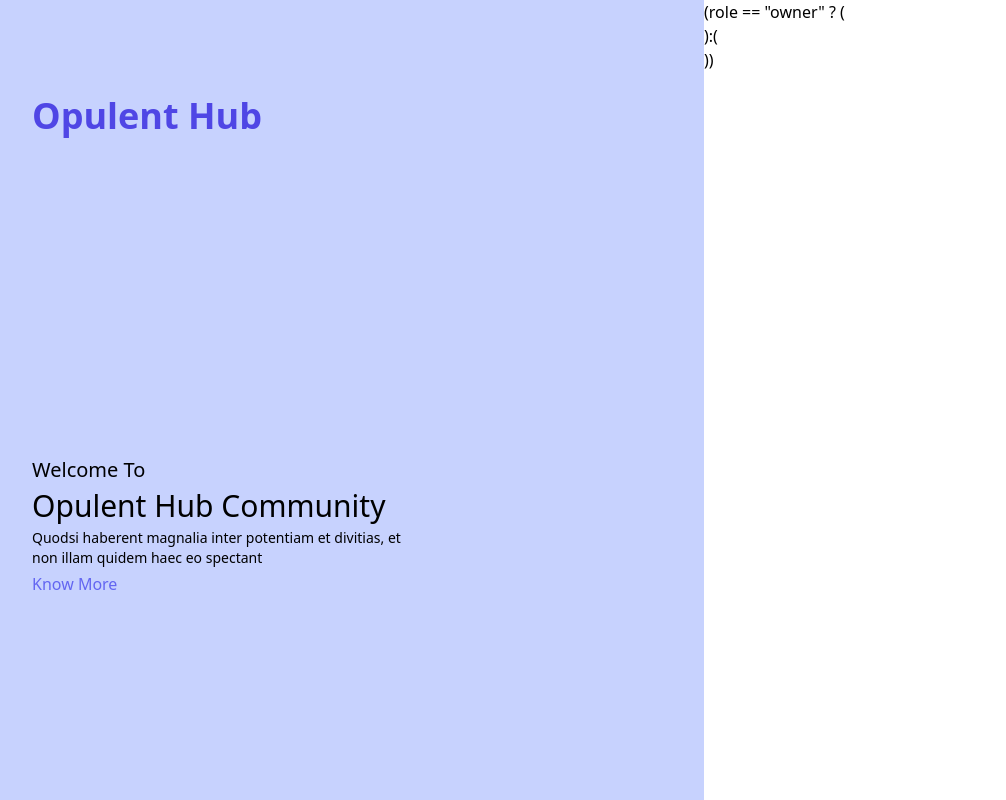
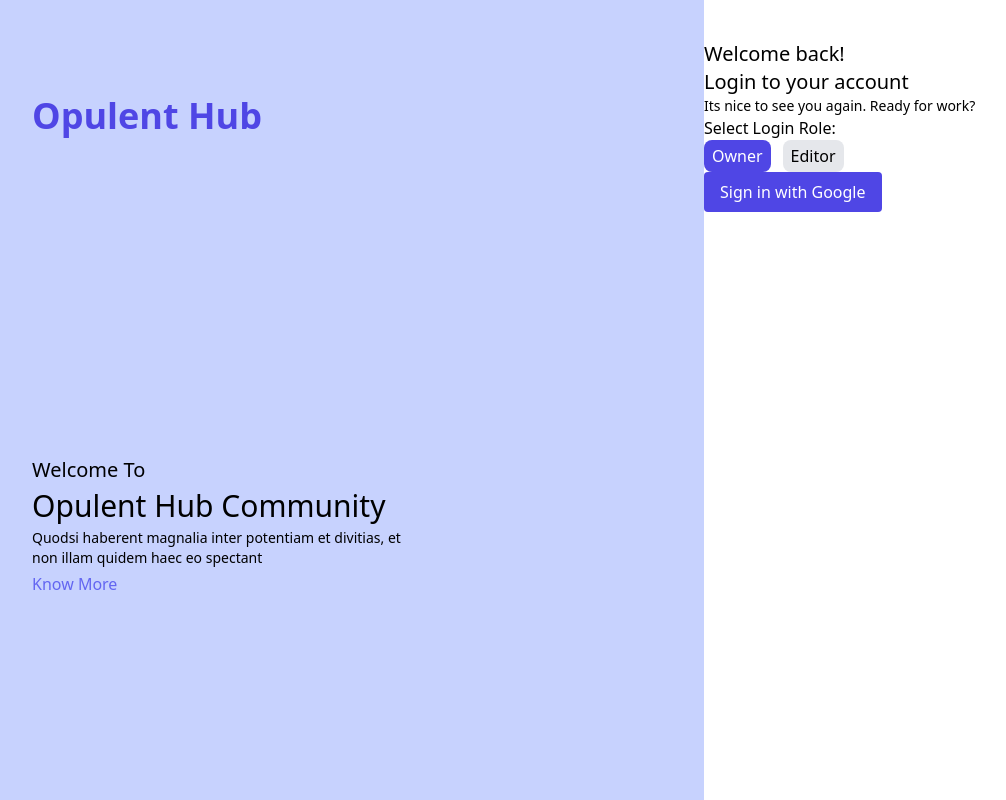
Before and after one commit to geetansh-oss/Opulent-Hub, a Next.js app: page /auth/signin in a window 1280 px wide. Shown: the whole page, without its empty margins (64-1070 px from the left). Built offline with nearby package versions, Linux system fonts and the light colour scheme.

Commit message:
role based auth

```diff
--- a/src/app/api/auth/[...nextauth]/route.js
+++ b/src/app/api/auth/[...nextauth]/route.js
@@ -23,7 +23,7 @@ export const handler = NextAuth({
   },
   callbacks: {
     async jwt({ token, account }) {
-      if (accout) {
+      if (account) {
         token.accessToken = account.access_token;
       }
       return token;
@@ -31,6 +31,17 @@ export const handler = NextAuth({
     async session({ session, token }) {
       session.accessToken = token.accessToken;
       return session;
+    },
+    async signIn(account, profile, query){
+      const role = query.role;
+
+      if(role == "owner"){
+
+      }
+      else if(role == "editor"){
+
+      }
+      return true;
     }
   }
 })
--- a/src/app/auth/layout.jsx
+++ b/src/app/auth/layout.jsx
@@ -15,7 +15,7 @@ export default function AuthLayout({ children }) {
               <h1 className="text-3xl">
                 Opulent Hub Community
               </h1>
-              <p className="text-sm w-96">
+              <p className="text-sm max-w-96">
                 Quodsi haberent magnalia inter potentiam et divitias, et non illam quidem haec eo spectant
               </p>
               <a href="/about" className="text-indigo-500">
--- a/src/app/auth/signin/page.jsx
+++ b/src/app/auth/signin/page.jsx
@@ -1,22 +1,80 @@
 "use client";
 
 import { useState } from 'react';
+import { signIn } from 'next-auth/react';
 export default function SignIn() {
 
-  const [role, setRole] = useState("");
+  const [role, setRole] = useState("owner");
+
+  function handleRoleSelection(selectedRole) {
+    setRole(selectedRole);
+  };
+
+  function handleSubmit(event) {
+    event.preventDefault();
+    console.log(`sign in as ${role}`)
+  };
+
+  function handleSignIn() {
+    if (role === "owner") {
+      signIn("google", {
+        callbackUrl: "/dashboard/owner",
+        role:"owner",
+        scope: "https://www.googleapis.com/auth/youtube.upload"
+      })
+    }
+    else if(role === "editor"){
+      signIn("google", {
+        callbackUrl: "/dashboard/editor",
+        role: "editor",
+        scope: ""
+      })
+    }
+  }
+
   return (
+    <div className='py-10'>
+      <section>
+        <h1 className='text-xl'>
+          Welcome back!
+        </h1>
+        <h1 className='text-xl'>
+          Login to your account
+        </h1>
+        <h1 className='text-sm'>
+          Its nice to see you again. Ready for work?
+        </h1>
+      </section>
+      <form onSubmit={handleSubmit} className="">
+        <label>Select Login Role:</label>
+        <div className=" flex flex-row gap-3">
+          <button
+            type="button"
+            className={`py-1 px-2 rounded-lg ${role === "owner" ? "bg-indigo-600 text-white" : "bg-gray-200 text-black"}`}
+            onClick={() => handleRoleSelection("owner")}
+          >
+            Owner
+          </button>
+          <button
+            type="button"
+            className={`py-1 px-2 rounded-lg ${role === "editor" ? "bg-indigo-600 text-white" : "bg-gray-200 text-black"}`}
+            onClick={() => handleRoleSelection("editor")}
+          >
+            Editor
+          </button>
+        </div>
+        <div>
+          {role && (
+            <button
+              className="px-4 py-2 bg-indigo-600 text-white rounded hover:bg-indigo-700"
+              onClick={handleSignIn}
+            >
+              Sign in with Google
+            </button>
+          )}
+        </div>
+      </form>
 
-    <div>
-      (role == "owner" ? (
-      <div>
-
-      </div>
-      ):(
-      <div>
-
-      </div>
-      ))
     </div>
-
   );
 }
```
Also changed, not shown: src/app/dashboard/editor/page.jsx (added), src/app/dashboard/owner/page.jsx (added), src/models/owner.js (added), 1 other file (tests, documents, lock files or other folders).
